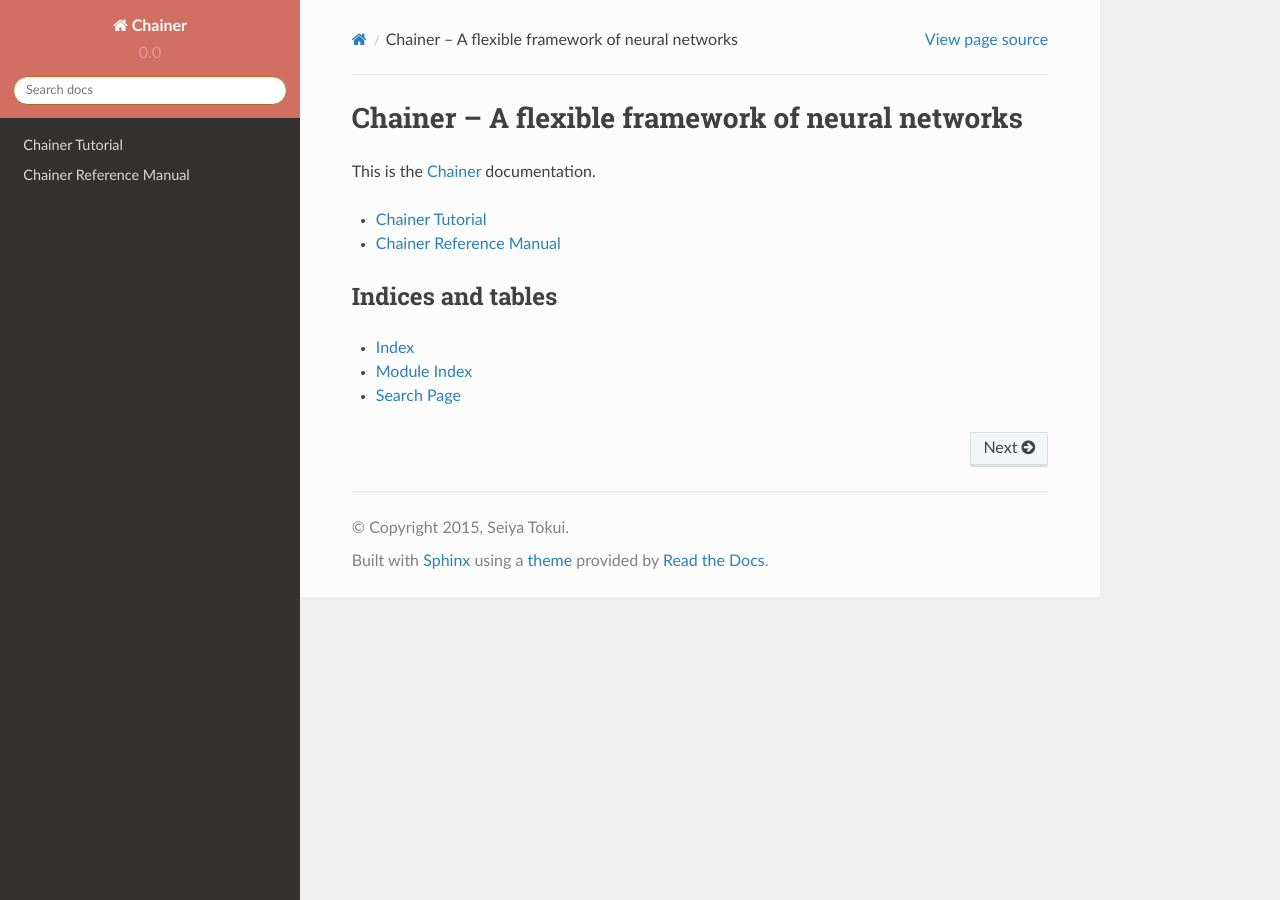
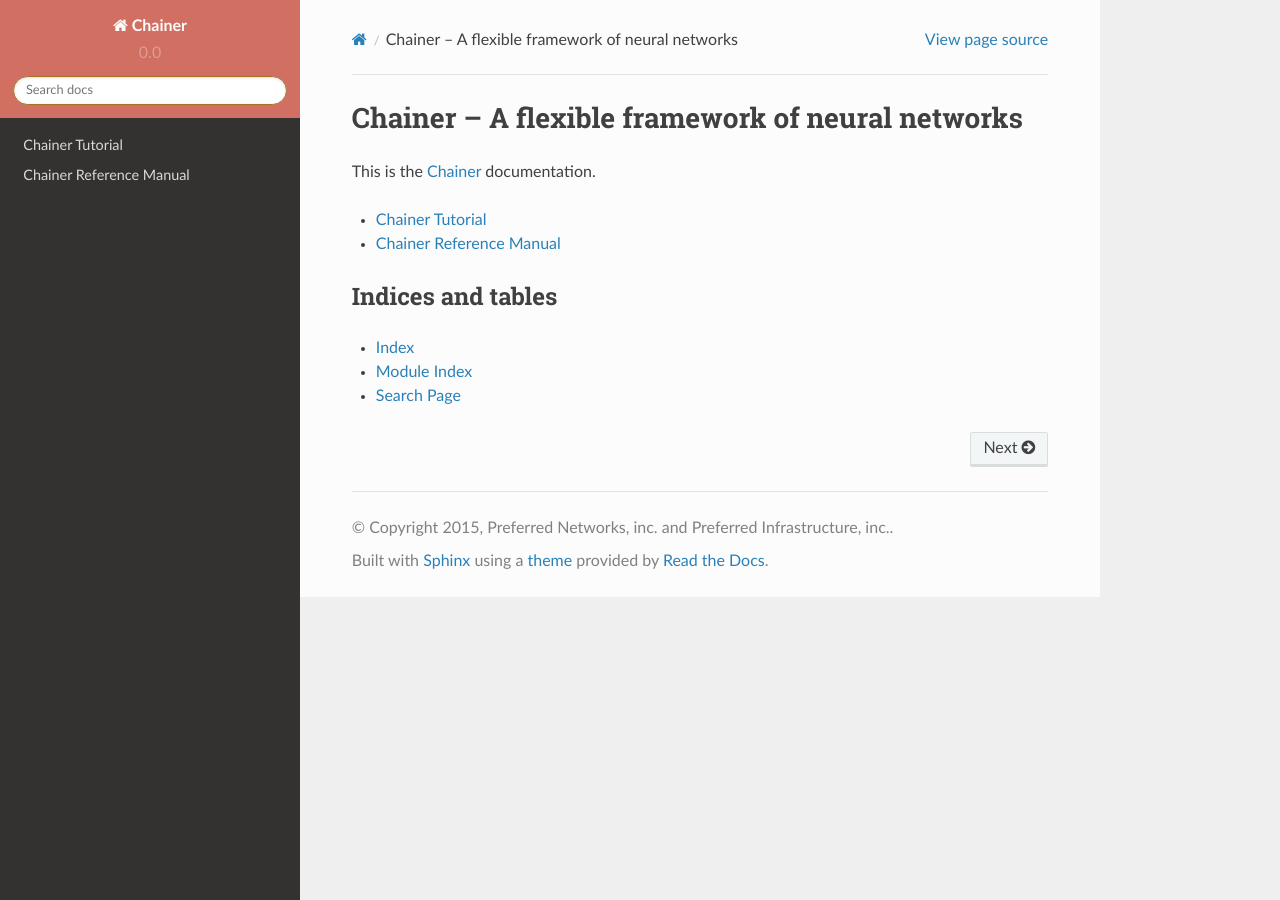
Before and after one commit to mitmul/intel-chainer, a Sphinx documentation site: the page built from docs/source/index.rst, in a window 1280 px wide. Built offline with Sphinx 7.4.7 and the Read the Docs theme 2.0.0, drawn with Linux system fonts in a browser that asks for light colours.

Commit message:
Fix author and copyright

```diff
--- a/docs/source/conf.py
+++ b/docs/source/conf.py
@@ -54,8 +54,8 @@
 
 # General information about the project.
 project = u'Chainer'
-copyright = u'2015, Seiya Tokui'
-author = u'Seiya Tokui'
+copyright = u'2015, Preferred Networks, inc. and Preferred Infrastructure, inc.'
+author = u'Preferred Networks, inc. and Preferred Infrastructure, inc.'
 
 # The version info for the project you're documenting, acts as replacement for
 # |version| and |release|, also used in various other places throughout the
@@ -243,7 +243,7 @@
 #  author, documentclass [howto, manual, or own class]).
 latex_documents = [
   (master_doc, 'Chainer.tex', u'Chainer Documentation',
-   u'Seiya Tokui', 'manual'),
+   u'Preferred Networks, inc. and Preferred Infrastructure, inc.', 'manual'),
 ]
 
 # The name of an image file (relative to this directory) to place at the top of
```
